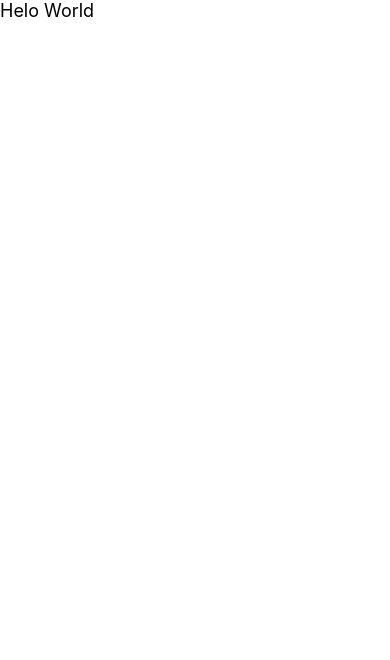
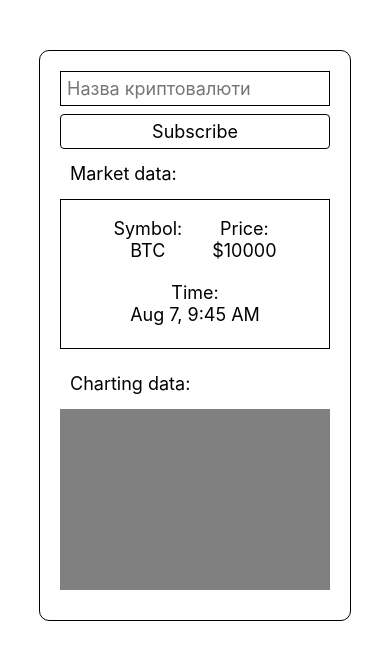
Before and after one commit to gnatuk2312/Palens-CoinAPI, a React (Create React App) app: page / in a window 390 px wide. Shown: the top 660 px of the page. Built offline with nearby package versions, Linux system fonts and the light colour scheme.

Commit message:
responsive layout, styles

```diff
--- a/package.json
+++ b/package.json
@@ -9,6 +9,11 @@
 		"react": "^17.0.2",
 		"react-dom": "^17.0.2",
 		"react-scripts": "4.0.3",
+		"react-redux": "^7.2.6",
+		"redux": "^4.1.2",
+		"redux-thunk": "^2.4.1",
+		"sass": "^1.49.9",
+		"axios": "^0.26.1",
 		"web-vitals": "^1.1.2"
 	},
 	"scripts": {
--- a/src/App.css
+++ b/src/App.css
@@ -1,29 +1,265 @@
-.App {
-	font-size: 18px;
+@charset "UTF-8";
+/* Обнуление */
+* {
+  padding: 0;
+  margin: 0;
+  border: 0;
 }
+
+*,
+*:before,
+*:after {
+  -webkit-box-sizing: border-box;
+  box-sizing: border-box;
+}
+
+:focus,
+:active {
+  outline: none;
+}
+
+a:active,
+a:focus {
+  outline: none;
+}
+
+nav,
+footer,
+header,
+aside {
+  display: block;
+}
+
+html,
+body {
+  height: 100%;
+  width: 100%;
+  font-size: 100%;
+  line-height: 1;
+  font-size: 14px;
+  -ms-text-size-adjust: 100%;
+  -moz-text-size-adjust: 100%;
+  -webkit-text-size-adjust: 100%;
+}
+
+input,
+button,
+textarea {
+  font-family: inherit;
+}
+
+input::-ms-clear {
+  display: none;
+}
+
 button {
-	border: 2px solid #f2f2f2;
-	background: none;
-	flex-basis: 48%;
-	display: inline-block;
-	line-height: 2;
-	text-decoration: none;
-	padding: 5px;
-	text-align: center;
-	font-size: 15px;
-	color: #125688;
-	transition: all 0.2s;
-	box-sizing: padding-box;
+  cursor: pointer;
+  color: black;
+  background-color: transparent;
 }
-button hover {
-	border-color: #125688;
-	outline: 0;
+
+address {
+  font-style: normal;
 }
-input {
-	width: 100%;
-	border: 0;
-	padding: 10px 0;
-	border-bottom: 1px solid #f2f2f2;
-	outline: none;
-	resize: vertical;
+
+a,
+a:visited {
+  text-decoration: none;
 }
+
+a:hover {
+  text-decoration: none;
+}
+
+ul li {
+  list-style: none;
+}
+
+img {
+  vertical-align: top;
+}
+
+h1,
+h2,
+h3,
+h4,
+h5,
+h6 {
+  font-size: inherit;
+  font-weight: inherit;
+}
+
+/*-----------------------*/
+.app {
+  font-size: 18px;
+  display: -webkit-box;
+  display: -ms-flexbox;
+  display: flex;
+  -webkit-box-pack: center;
+      -ms-flex-pack: center;
+          justify-content: center;
+}
+
+.app-wrapper {
+  width: 60%;
+  display: -webkit-box;
+  display: -ms-flexbox;
+  display: flex;
+  -webkit-box-orient: vertical;
+  -webkit-box-direction: normal;
+      -ms-flex-direction: column;
+          flex-direction: column;
+  -webkit-box-pack: center;
+      -ms-flex-pack: center;
+          justify-content: center;
+  margin-top: 50px;
+  padding: 20px;
+  border-radius: 10px;
+  border: 1px solid black;
+}
+
+@media (max-width: 767px) {
+  .app-wrapper {
+    width: 80%;
+  }
+}
+
+.app-form {
+  display: -webkit-box;
+  display: -ms-flexbox;
+  display: flex;
+  -webkit-box-pack: justify;
+      -ms-flex-pack: justify;
+          justify-content: space-between;
+}
+
+@media (max-width: 767px) {
+  .app-form {
+    -webkit-box-orient: vertical;
+    -webkit-box-direction: normal;
+        -ms-flex-direction: column;
+            flex-direction: column;
+  }
+}
+
+.app-form .input {
+  width: 67%;
+  border: 1px solid black;
+  padding: 6px;
+  border-radius: 4;
+}
+
+@media (max-width: 767px) {
+  .app-form .input {
+    width: 100%;
+    margin-bottom: 8px;
+  }
+}
+
+.app-form .button {
+  width: 27%;
+  border: 1px solid black;
+  padding: 6px 10px;
+  border-radius: 4px;
+}
+
+@media (max-width: 767px) {
+  .app-form .button {
+    width: 100%;
+  }
+}
+
+.app-data-wrapper {
+  display: -webkit-box;
+  display: -ms-flexbox;
+  display: flex;
+  -webkit-box-orient: vertical;
+  -webkit-box-direction: normal;
+      -ms-flex-direction: column;
+          flex-direction: column;
+  margin: 10px 0px;
+}
+
+.app-data-title {
+  font-size: 18px;
+  padding: 6px 10px;
+  margin-bottom: 10px;
+}
+
+.app-data {
+  display: -webkit-box;
+  display: -ms-flexbox;
+  display: flex;
+  -webkit-box-pack: justify;
+      -ms-flex-pack: justify;
+          justify-content: space-between;
+  border: 1px solid black;
+  padding: 20px;
+}
+
+@media (max-width: 767px) {
+  .app-data {
+    -ms-flex-wrap: wrap;
+        flex-wrap: wrap;
+    -webkit-box-align: center;
+        -ms-flex-align: center;
+            align-items: center;
+    -webkit-box-pack: center;
+        -ms-flex-pack: center;
+            justify-content: center;
+    gap: 20px;
+  }
+}
+
+.app-data-item {
+  margin: 0px 10px;
+  text-align: center;
+}
+
+@media (max-width: 767px) {
+  .app-data-item {
+    margin: 0px 5px;
+  }
+}
+
+.app-data-item span {
+  margin: 4px 0px;
+}
+
+.app-data-item p {
+  margin: 4px 0px;
+}
+
+.app-chart-wrapper {
+  display: -webkit-box;
+  display: -ms-flexbox;
+  display: flex;
+  -webkit-box-orient: vertical;
+  -webkit-box-direction: normal;
+      -ms-flex-direction: column;
+          flex-direction: column;
+  margin: 10px 0px;
+}
+
+.app-chart-title {
+  font-size: 18px;
+  padding: 6px 10px;
+  margin-bottom: 10px;
+}
+
+.app-chart {
+  position: relative;
+  top: 0;
+  left: 0;
+}
+
+.app-chart div {
+  width: 100%;
+  height: 100%;
+  top: 0;
+  left: 0;
+  padding: 0 0 67% 0;
+  -o-object-fit: cover;
+     object-fit: cover;
+  background-color: grey;
+}
--- a/src/App.js
+++ b/src/App.js
@@ -1,10 +1,39 @@
+import React from 'react';
 import './App.css';
 
 function App() {
 	return (
-		<div className="App">
-			Helo World
-		</div>
+		<section className="app">
+			<article className='app-wrapper'>
+				<form className='app-form'>
+					<input type='text' className='input' placeholder='Назва криптовалюти' />
+					<button type='submit' className='button'>Subscribe</button>
+				</form>
+				<div className='app-data-wrapper'>
+					<p className='app-data-title'>Market data:</p>
+					<ul className='app-data'>
+						<li className='app-data-item'>
+							<span>Symbol:</span>
+							<p>BTC</p>
+						</li>
+						<li className='app-data-item'>
+							<span>Price:</span>
+							<p>$10000</p>
+						</li>
+						<li className='app-data-item'>
+							<span>Time:</span>
+							<p>Aug 7, 9:45 AM</p>
+						</li>
+					</ul>
+				</div>
+				<div className='app-chart-wrapper'>
+					<p className='app-chart-title'>Charting data:</p>
+					<div className='app-chart'>
+						<div></div>
+					</div>
+				</div>
+			</article>
+		</section>
 	);
 }
 
--- /dev/null
+++ b/src/App.scss
@@ -0,0 +1,106 @@
+@import 'reset';
+.app {
+	font-size: 18px;
+	display: flex;
+	justify-content: center;
+	&-wrapper{
+		width: 60%;
+		display: flex;
+		flex-direction: column;
+		justify-content: center;
+		margin-top: 50px;
+		padding: 20px;
+		border-radius: 10px;
+		border: 1px solid black;
+		@media(max-width: 767px){
+			width: 80%;
+		}
+	}
+	&-form{
+		display: flex;
+		justify-content: space-between;
+		@media(max-width: 767px) {
+			flex-direction: column;
+		}
+		.input{
+			width: 67%;
+			border: 1px solid black;
+			padding: 6px;
+			border-radius: 4;
+			@media(max-width: 767px) {
+				width: 100%;
+				margin-bottom: 8px;
+		}
+		}
+		.button{
+			width: 27%;
+			border: 1px solid black;
+			padding: 6px 10px;
+			border-radius: 4px;
+			@media(max-width: 767px) {
+				width: 100%;
+			}
+		}
+	}
+	&-data-wrapper{
+		display: flex;
+		flex-direction: column;
+		margin: 10px 0px;
+
+	}
+	&-data-title{
+		font-size: 18px;
+		padding: 6px 10px;
+		margin-bottom: 10px;
+	}
+	&-data{
+		display: flex;
+		justify-content: space-between;
+		border: 1px solid black;
+		padding: 20px;
+		@media(max-width: 767px){
+			flex-wrap: wrap;
+			align-items: center;
+			justify-content: center;
+			gap: 20px;
+		}
+	}
+	&-data-item{
+		margin: 0px 10px;
+		text-align: center;
+		@media(max-width: 767px){
+			margin: 0px 5px;
+		}
+		span{
+			margin: 4px 0px;
+		}
+		p{
+			margin: 4px 0px;
+		}
+	}
+	&-chart-wrapper{
+		display: flex;
+		flex-direction: column;
+		margin: 10px 0px;
+	}
+	&-chart-title{
+		font-size: 18px;
+		padding: 6px 10px;
+		margin-bottom: 10px;
+	}
+	&-chart{
+		position: relative;
+		top: 0;
+		left: 0;
+
+		div{
+			width: 100%;
+			height: 100%;
+			top: 0;
+			left: 0;
+			padding: 0 0 67% 0;
+			object-fit: cover;
+			background-color: grey;
+		}
+	}
+}
--- /dev/null
+++ b/src/_reset.scss
@@ -0,0 +1,77 @@
+/* Обнуление */
+* {
+	padding: 0;
+	margin: 0;
+	border: 0;
+}
+*,
+*:before,
+*:after {
+	-moz-box-sizing: border-box;
+	-webkit-box-sizing: border-box;
+	box-sizing: border-box;
+}
+:focus,
+:active {
+	outline: none;
+}
+a:active,
+a:focus {
+	outline: none;
+}
+nav,
+footer,
+header,
+aside {
+	display: block;
+}
+html,
+body {
+	height: 100%;
+	width: 100%;
+	font-size: 100%;
+	line-height: 1;
+	font-size: 14px;
+	-ms-text-size-adjust: 100%;
+	-moz-text-size-adjust: 100%;
+	-webkit-text-size-adjust: 100%;
+}
+input,
+button,
+textarea {
+	font-family: inherit;
+}
+input::-ms-clear {
+	display: none;
+}
+button {
+	cursor: pointer;
+	color: black;
+	background-color: transparent;
+}
+address {
+	font-style: normal;
+}
+a,
+a:visited {
+	text-decoration: none;
+}
+a:hover {
+	text-decoration: none;
+}
+ul li {
+	list-style: none;
+}
+img {
+	vertical-align: top;
+}
+h1,
+h2,
+h3,
+h4,
+h5,
+h6 {
+	font-size: inherit;
+	font-weight: inherit;
+}
+/*-----------------------*/
```
Also changed, not shown: 1 other file (tests, documents, lock files or other folders).
